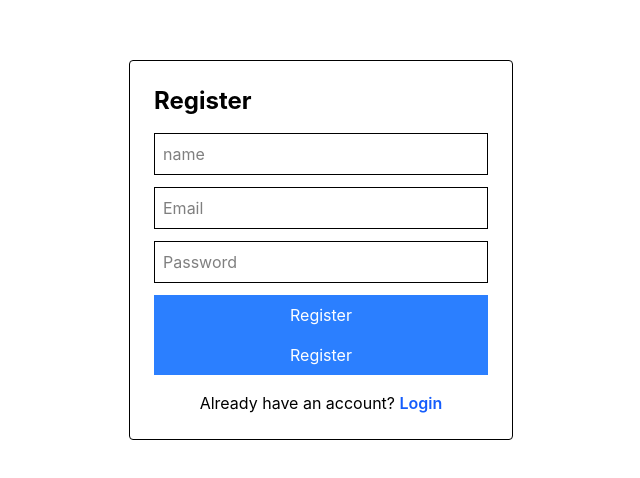
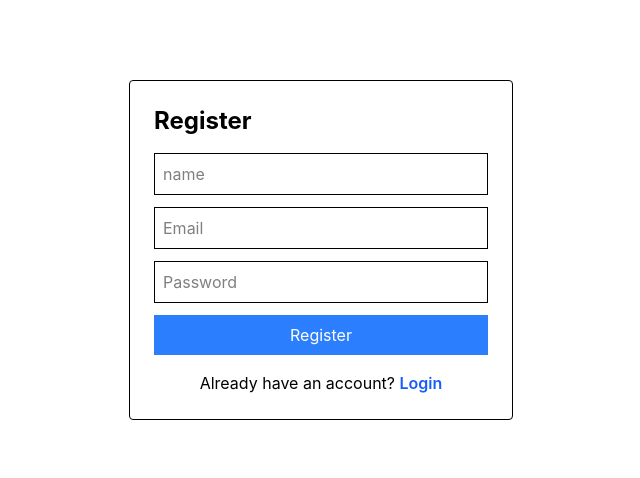
Before and after one commit to magarajcb/WorkFlowManagment, a React app in the folder frontend/: page /register in a window 1280 px wide. Shown: the part 150-628 px from the top of the page, without its empty margins (319-959 px from the left). Built offline with nearby package versions, Linux system fonts and the light colour scheme; the HTML template or start-up script is replaced by a standard one.

Commit message:
button fixed

```diff
--- a/frontend/src/pages/Login.jsx
+++ b/frontend/src/pages/Login.jsx
@@ -57,12 +57,7 @@ Login
         >
           Login
         </button>
-        <button
-  type="submit"
-  className="bg-green-500 text-white w-full p-2"
->
-  Login
-</button>
+
 
 <p className="text-center mt-4">
   New user?{" "}
--- a/frontend/src/pages/Register.jsx
+++ b/frontend/src/pages/Register.jsx
@@ -56,12 +56,7 @@ return(
         />
 <button type="submit"
 className="bg-blue-500 text-white w-full p-2">Register</button>
-<button
-  type="submit"
-  className="bg-blue-500 text-white w-full p-2"
->
-  Register
-</button>
+
 
 <p className="text-center mt-4">
   Already have an account?{" "}
```
